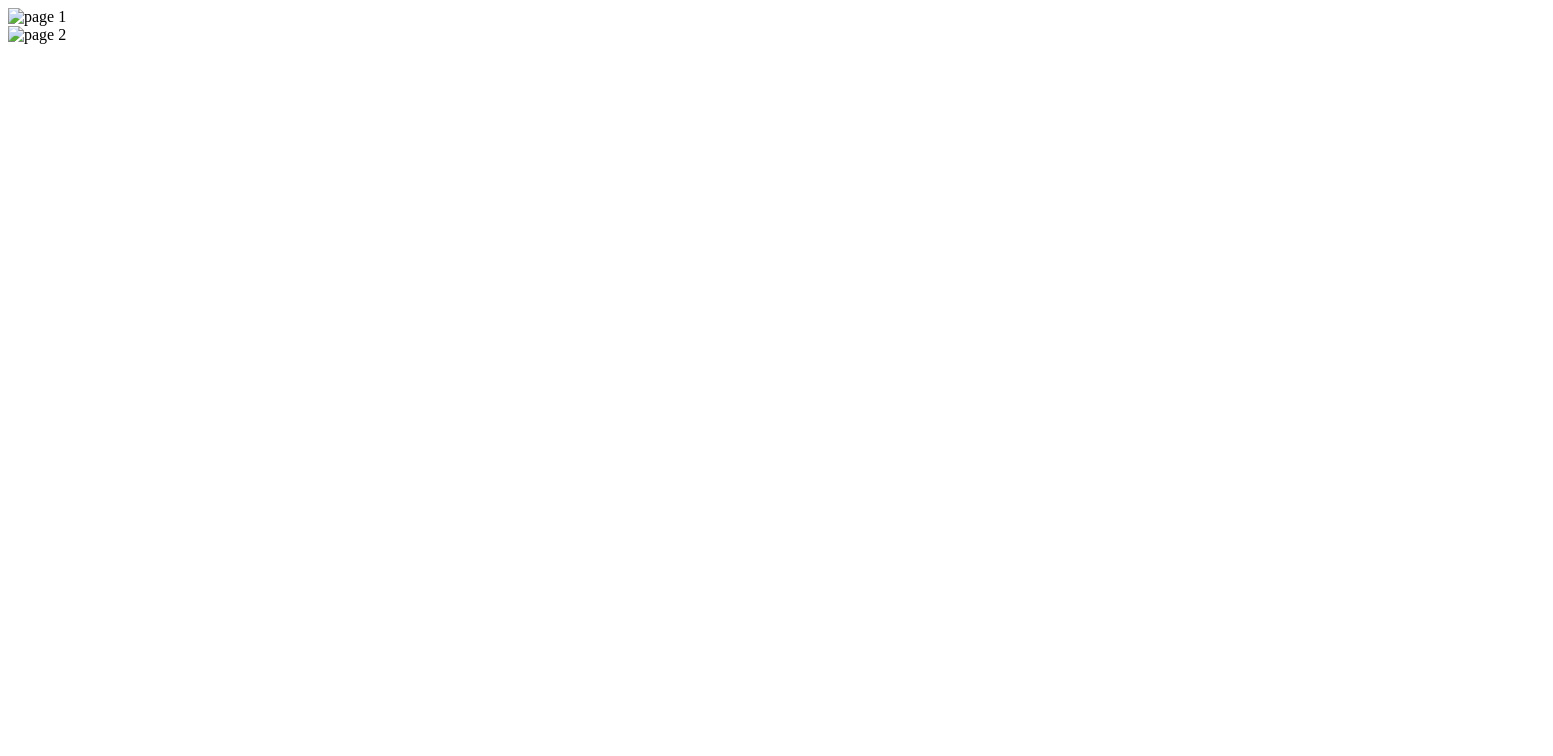
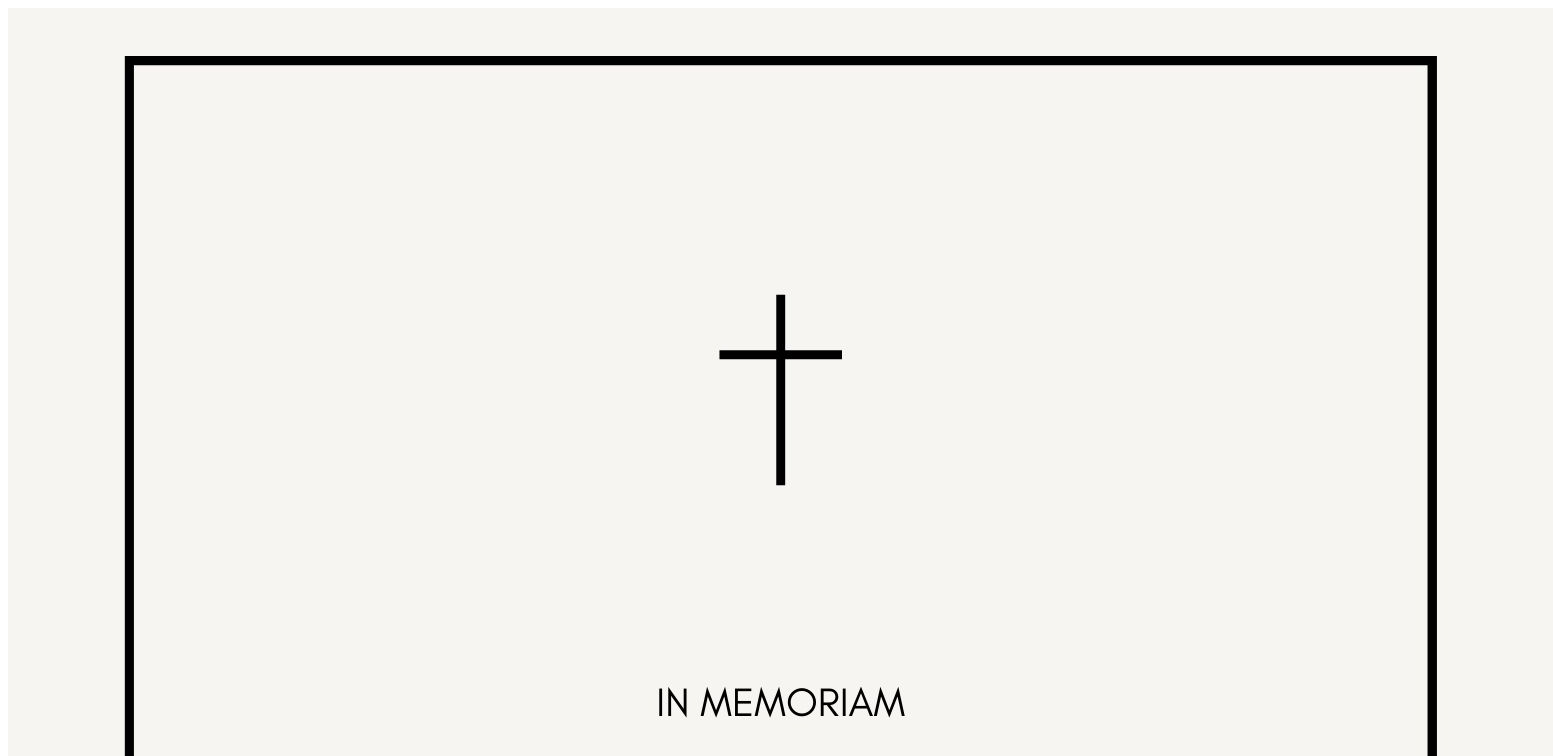
Before and after one commit to sorabji/memoriam, a plain HTML site: page index.html in a window 1280 px wide. Shown: the top 756 px of the page, 1553 px wide, since content can reach past the window. Drawn offline with Linux system fonts and the light colour scheme; the site is published under a folder, as on GitHub Pages, so addresses that start at the root find nothing.

Commit message:
relative path

```diff
--- a/index.html
+++ b/index.html
@@ -8,9 +8,9 @@
   </head>
   <body>
     <main>
-        <img src="/p1.jpg" alt="page 1">
+        <img src="./p1.jpg" alt="page 1">
         <br />
-        <img src="/p2.jpg" alt="page 2">
+        <img src="./p2.jpg" alt="page 2">
     </main>
   </body>
 </html>
```
